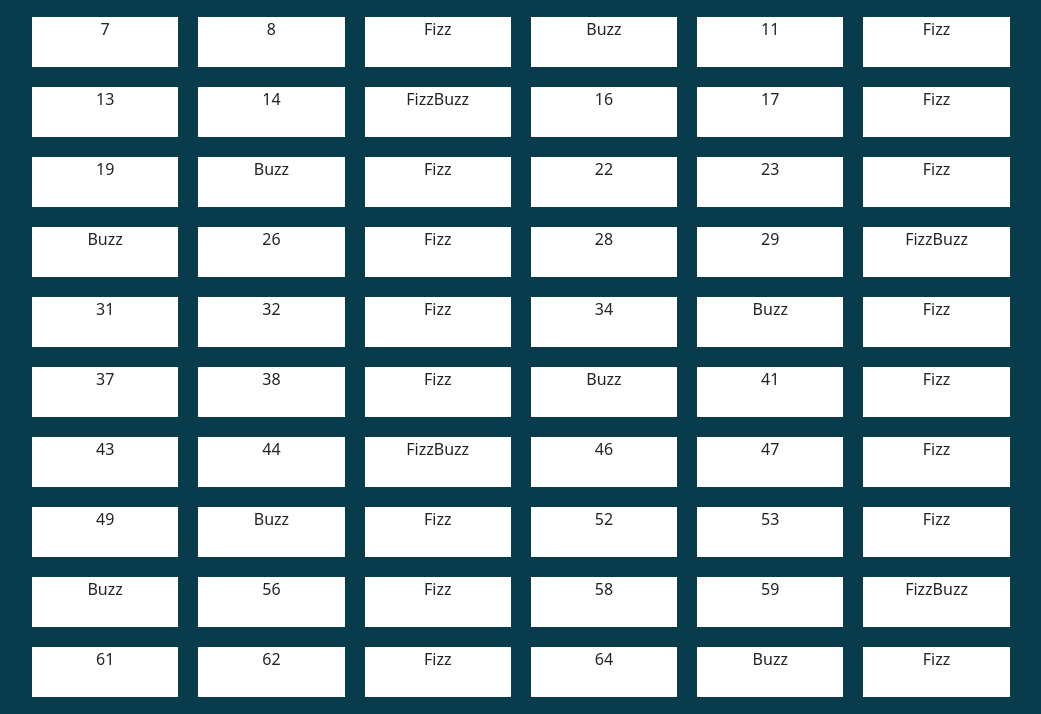
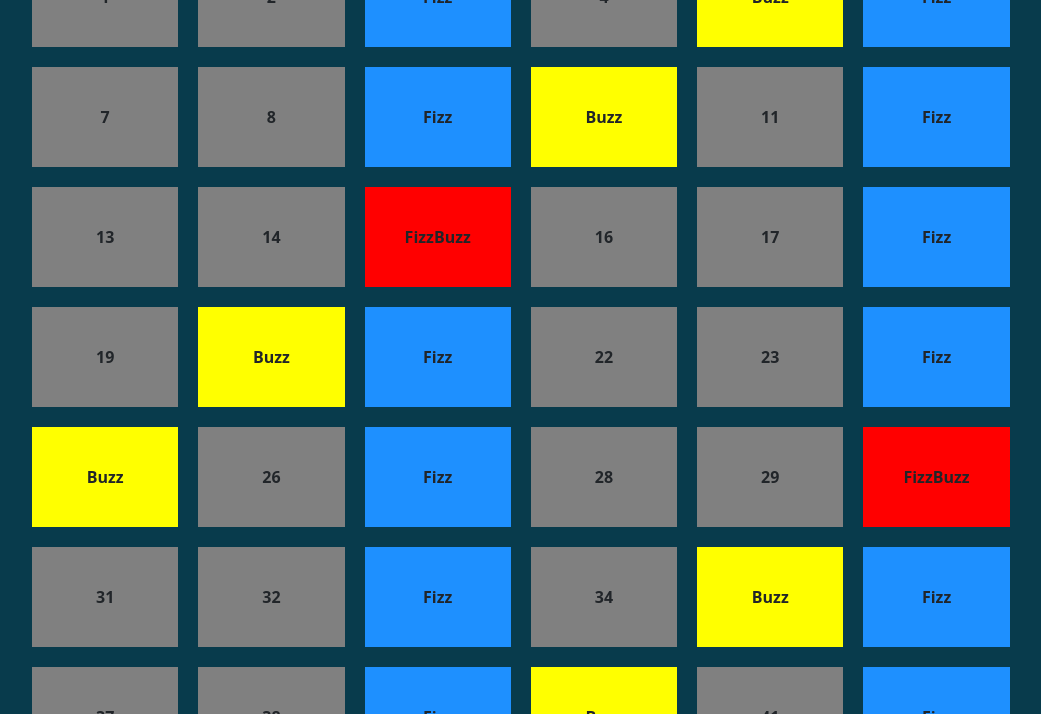
Before and after one commit to AndreaMargutti/js-fizzbuzzdom, a plain HTML site: page index.html in a window 1280 px wide. Shown: the part 117-831 px from the top of the page, without its empty margins (112-1153 px from the left). Drawn offline with nearby package versions, Linux system fonts and the light colour scheme.

Commit message:
esercizio finito

```diff
--- a/css/style.css
+++ b/css/style.css
@@ -10,6 +10,10 @@
 .container {
     max-width: 1080px;
     margin: 0 auto;
+}
+
+.bg-gray {
+    background-color: gray;
 }
 
 .bg-blue {
@@ -39,8 +43,8 @@ ul{
 li {
     flex-basis: calc(100% /7);
     list-style-type: none;
-    height: 50px;
-    width: 50px;
+    height: 100px;
     text-align: center;
     background-color: white;
+    align-content: center;
 }
--- a/js/script.js
+++ b/js/script.js
@@ -15,33 +15,40 @@ let number;
 //Recupero elemento nel DOM
 const numberTable = document.getElementById('number-table');
 console.log(numberTable);
+
 //Creazione variabile per lista
-let numberList = '<ul>';
+const list = document.createElement('ul');
 
 // # Fase di elaborazione dati
 //Generiamo i numeri da 1 a 100
 for(let i = 1; i < 101; i++){
     number = i;
+    const listItem = document.createElement('li');
 
-    //Assegnamo le stringe ai multipli
+    //Assegnamo multipli e colori di sfondo
     if (i % 5 == 0 && i % 3 == 0){
         number = 'FizzBuzz';
+        listItem.classList.add('bg-red');
         console.log(number);
     } else if (i % 3 == 0) {
         number = 'Fizz';
+        listItem.classList.add('bg-blue');
         console.log(number);
     } else if (i % 5 == 0) {
         number = 'Buzz';
+        listItem.classList.add('bg-yellow');
         console.log(number);
     } else {
+        listItem.classList.add('bg-gray');
         console.log(i);
     }
-    //Inseriemento numero nella lista
-    numberList += `<li>${number}</li>`;
+
+    //Inseriemento li nella lista
+    listItem.append(number);
+    list.appendChild(listItem);
+    listItem.classList.add('fw-bold');
 }
 
-//Chiusura Lista
-numberList += '</ul>';
-numberTable.innerHTML = numberList;
-
-// # Stile
+// # Fase di Output
+//Inserimento Lista in pagina
+numberTable.appendChild(list);
```
